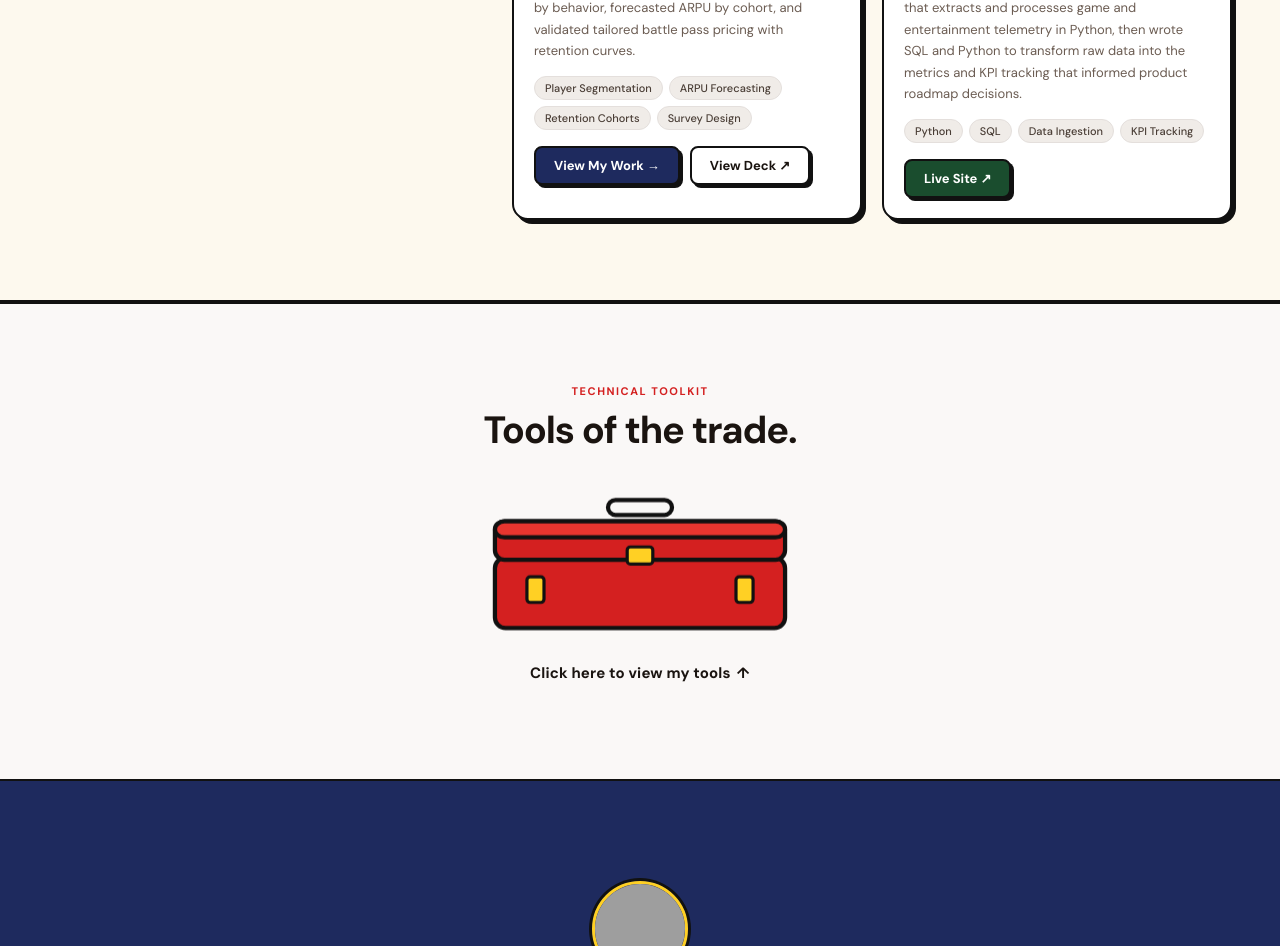
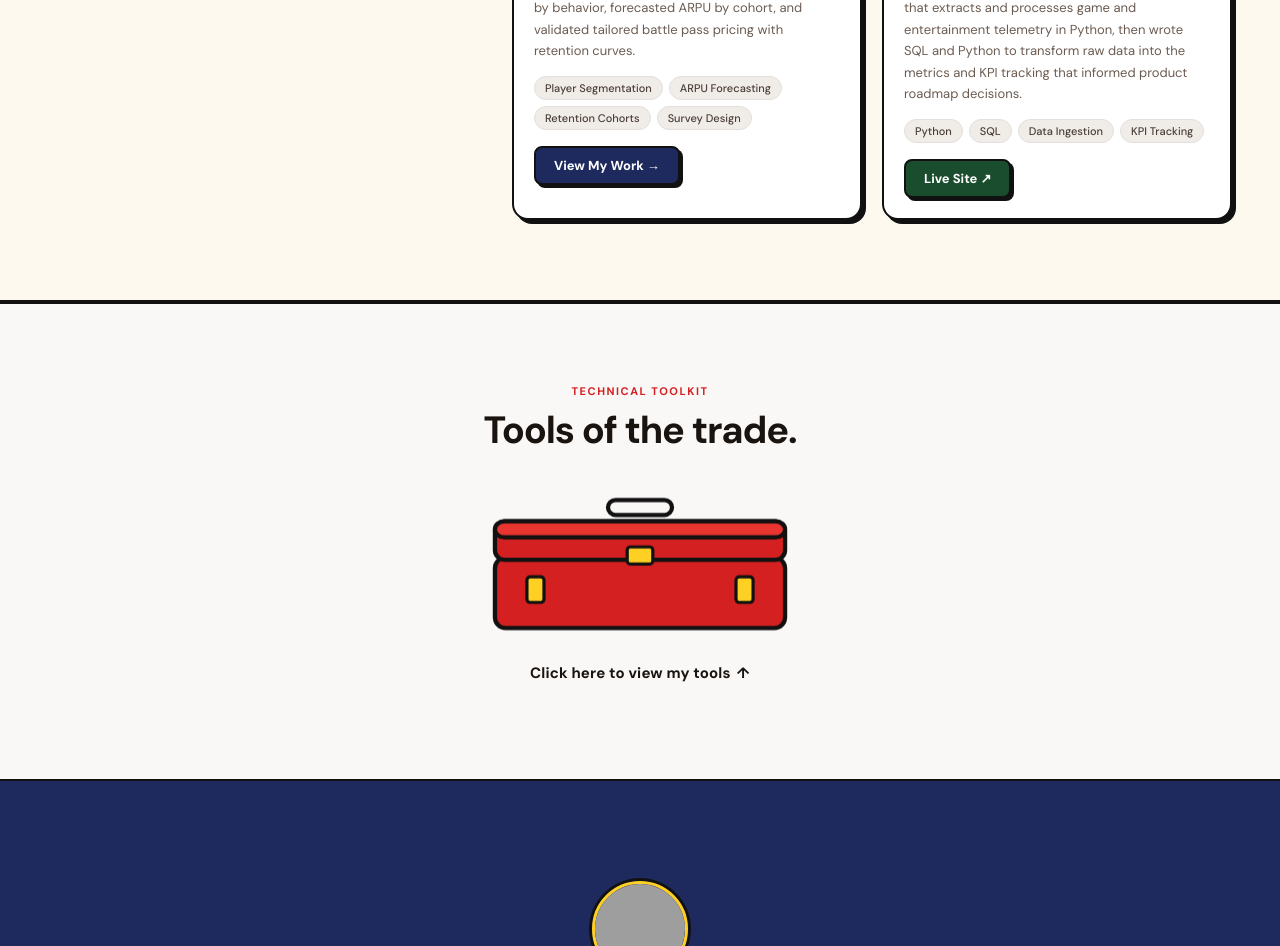
Before and after one commit to ashlacap/ash-portfolio, a React (Vite) app: page / in a window 1280 px wide. Shown: the part 3532-4478 px from the top of the page. Built offline with nearby package versions, Linux system fonts and the light colour scheme; grey boxes are pictures that could not be loaded.

Commit message:
Auto-save

```diff
--- a/src/App.jsx
+++ b/src/App.jsx
@@ -208,8 +208,7 @@ const SideQuestsSection = ({ onNavigate }) =>
               ))}
             </div>
 
-            {/* Links */}
-            <div style={{ display: 'flex', gap: 10, flexWrap: 'wrap' }}>
+            {/* Link */}
             <button
               onClick={() => onNavigate('case-study/hot-wheels')}
               style={viewWorkBtnStyle}
@@ -217,24 +216,6 @@ const SideQuestsSection = ({ onNavigate }) =>
               onMouseLeave={e => { e.currentTarget.style.boxShadow = '3px 3px 0 #111'; e.currentTarget.style.transform = 'translateY(0)'; }}>
               View My Work →
             </button>
-              <a
-                href="https://canva.link/h5uvhwtq934b9rb"
-                target="_blank"
-                rel="noopener noreferrer"
-                style={{
-                  display: 'inline-flex', alignItems: 'center', gap: 6,
-                  fontFamily: "'DM Sans', sans-serif", fontSize: 13, fontWeight: 700,
-                  color: '#1a1410', background: 'white',
-                  padding: '9px 18px', borderRadius: 8,
-                  border: '2px solid #111', boxShadow: '3px 3px 0 #111',
-                  textDecoration: 'none', cursor: 'pointer',
-                  transition: 'box-shadow 120ms, transform 120ms',
-                }}
-                onMouseEnter={e => { e.currentTarget.style.boxShadow = '5px 5px 0 #111'; e.currentTarget.style.transform = 'translateY(-2px)'; }}
-                onMouseLeave={e => { e.currentTarget.style.boxShadow = '3px 3px 0 #111'; e.currentTarget.style.transform = 'translateY(0)'; }}>
-                View Deck ↗
-              </a>
-            </div>
           </div>
         </div>
 
```
Lines whose indentation alone changed are shown as unchanged.
